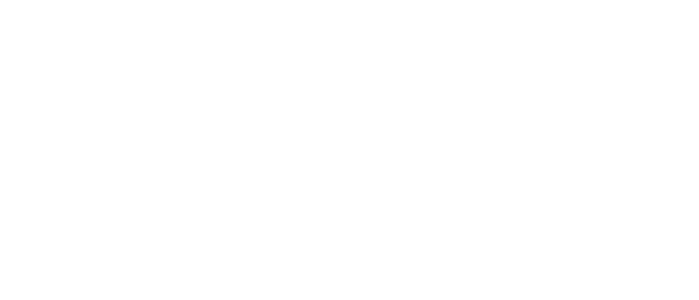
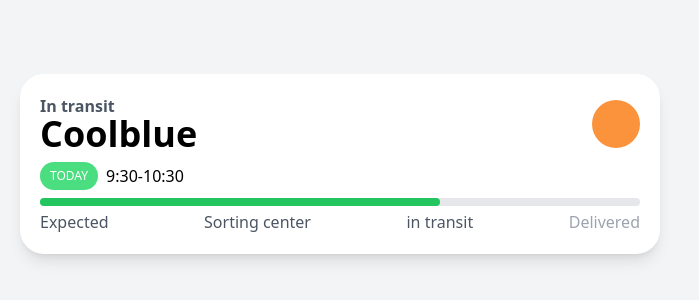
Before and after one commit to shing100/Carrot-Market-Nextjs14, a Next.js app: page / in a window 1280 px wide. Shown: the part 236-536 px from the top of the page, without its empty margins (0-699 px from the left). Built offline with nearby package versions, Linux system fonts and the light colour scheme.

Commit message:
[20241127] sample card component

```diff
--- a/app/page.tsx
+++ b/app/page.tsx
@@ -1,4 +1,33 @@
 
 export default function Home() {
-  return <main></main>
+  return (
+      <main className="bg-gray-100 h-screen flex items-center p-5 dark:bg-gray-700">
+    <div className="bg-white shadow-lg w-full p-5 rounded-3xl max-w-screen-sm dark:bg-gray-600">
+      <div className="flex justify-between items-center">
+        <div className="flex flex-col">
+          <span className="text-gray-600 font-semibold -mb-1 dark:text-gray-300">In transit</span>
+          <span className="text-4xl font-semibold dark:text-white">Coolblue</span>
+        </div>
+        <div className="size-12 rounded-full bg-orange-400" />
+      </div>
+      <div className="my-2 flex items-center gap-2">
+        <span className="bg-green-400 text-white uppercase px-2.5 py-1.5 text-xs font-medium
+        rounded-full transition hover:bg-green-500 hover:scale-110">
+          Today
+        </span>
+        <span className="dark:text-gray-100">9:30-10:30</span>
+      </div>
+      <div className="relative">
+        <div className="bg-gray-200 w-full h-2 rounded-full absolute" />
+        <div className="bg-green-500 w-2/3 h-2 rounded-full absolute" />
+      </div>
+      <div className="flex justify-between items-center mt-5 text-gray-600 dark:text-gray-300">
+        <span>Expected</span>
+        <span>Sorting center</span>
+        <span>in transit</span>
+        <span className="text-gray-400 dark:text-gray-500">Delivered</span>
+      </div>
+    </div>
+  </main>
+  )
 }
--- a/tailwind.config.ts
+++ b/tailwind.config.ts
@@ -6,13 +6,6 @@
     "./components/**/*.{js,ts,jsx,tsx,mdx}",
     "./app/**/*.{js,ts,jsx,tsx,mdx}",
   ],
-  theme: {
-    extend: {
-      colors: {
-        background: "var(--background)",
-        foreground: "var(--foreground)",
-      },
-    },
-  },
+  theme: {},
   plugins: [],
 } satisfies Config;
```
